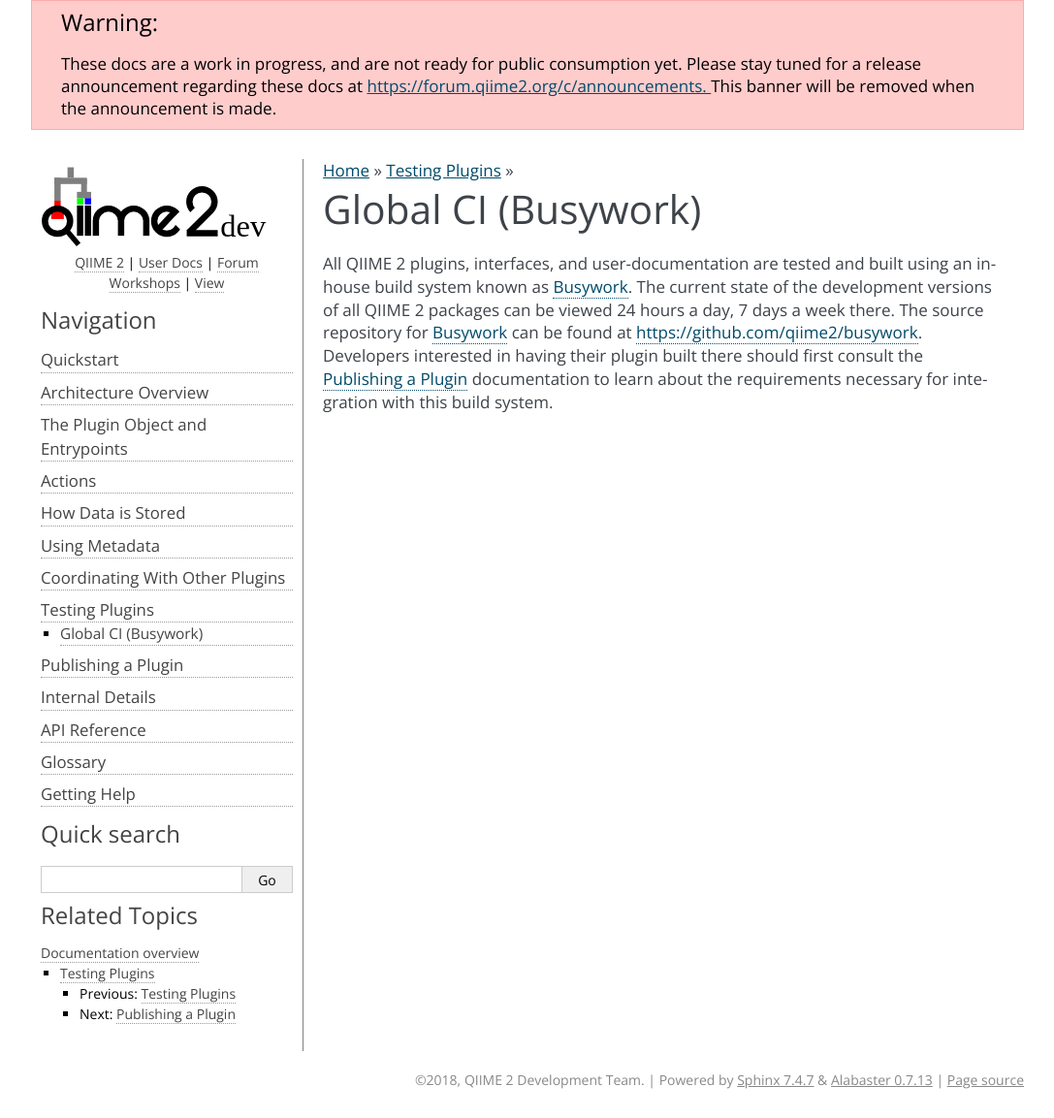
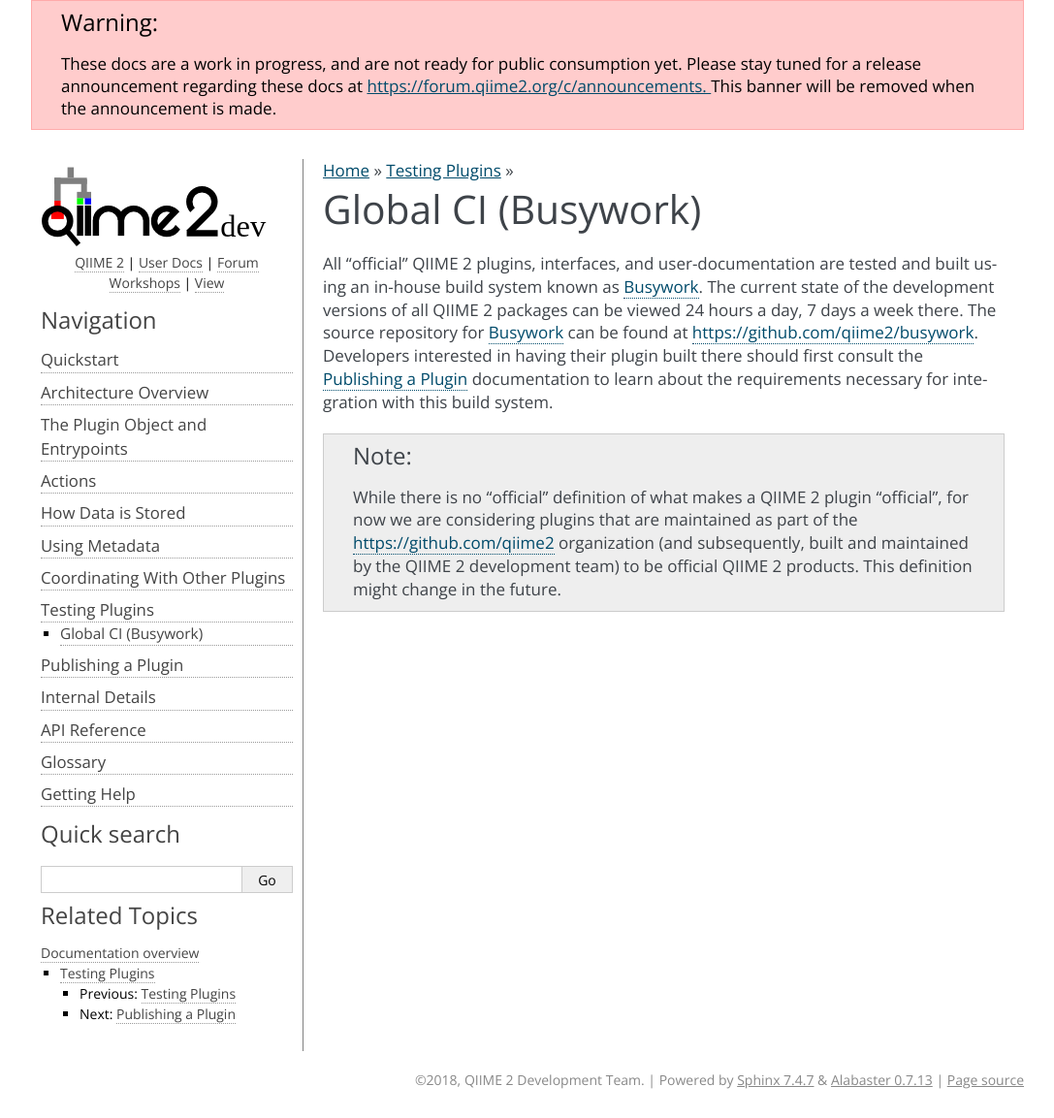
Before and after one commit to qiime2/dev-docs, a Sphinx documentation site: the page built from source/testing/busywork.rst, in a window 1280 px wide. Shown: the whole page at 97% size, without its empty margins (96-1183 px from the left). Built offline with Sphinx 7.4.7, drawn with Linux system fonts in a browser that asks for light colours.

Commit message:
MAINT: Misc verbiage changes

```diff
--- a/source/testing/busywork.rst
+++ b/source/testing/busywork.rst
@@ -1,13 +1,19 @@
 Global CI (Busywork)
 ====================
 
-All QIIME 2 plugins, interfaces, and user-documentation are tested and built
-using an in-house build system known as `Busywork`_. The current state of the
-development versions of all QIIME 2 packages can be viewed 24 hours a day, 7
-days a week there. The source repository for `Busywork`_ can be found at
-https://github.com/qiime2/busywork. Developers interested in having their
-plugin built there should first consult the :doc:`Publishing a Plugin
+All "official" QIIME 2 plugins, interfaces, and user-documentation are tested
+and built using an in-house build system known as `Busywork`_. The current
+state of the development versions of all QIIME 2 packages can be viewed 24
+hours a day, 7 days a week there. The source repository for `Busywork`_ can be
+found at https://github.com/qiime2/busywork. Developers interested in having
+their plugin built there should first consult the :doc:`Publishing a Plugin
 <../publishing/index>` documentation to learn about the requirements necessary
 for integration with this build system.
 
+.. note:: While there is no "official" definition of what makes a QIIME 2
+   plugin "official", for now we are considering plugins that are maintained as
+   part of the https://github.com/qiime2 organization (and subsequently, built
+   and maintained by the QIIME 2 development team) to be official QIIME 2
+   products.  This definition might change in the future.
+
 .. _`Busywork`: https://busywork.qiime2.org
```
Also changed, not shown: source/testing/index.rst (+12 -8 lines).
